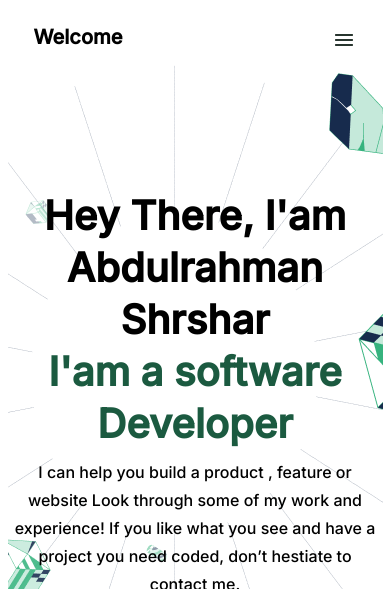
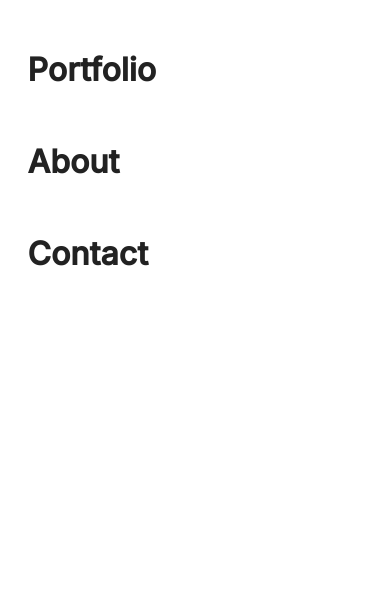
Before and after one commit to abdulrahmanshr75/My-Portifolio, a website: page index.html in a window 390 px wide. Shown: the top 589 px of the page. Drawn offline with Linux system fonts and the light colour scheme.

Commit message:
designing the mobile menu

```diff
--- a/index.html
+++ b/index.html
@@ -18,10 +18,15 @@
       <header>
         <nav class="navigation">
           <h2 class="Logo-heading">Welcome</h2>
+          <ul class="mobile-nav">
+            <li><a href="#Portfolio">Portfolio</a></li>
+            <li><a href="#About">About</a></li>
+            <li><a href="#Contact">Contact</a></li>
+          </ul>
           <ul class="desk-nav">
-            <li><a href="#Portfolio" class="desk-link">Portfolio</a></li>
-            <li><a href="#About" class="desk-link">About</a></li>
-            <li><a href="#Contact" class="desk-link">Contact</a></li>
+            <li><a href="#Portfolio">Portfolio</a></li>
+            <li><a href="#About">About</a></li>
+            <li><a href="#Contact">Contact</a></li>
           </ul>
           <img class="icon" src="images/IconMenu.png" alt="Navigation-icon" />
         </nav>
--- a/package.json
+++ b/package.json
@@ -4,6 +4,10 @@
   "description": "![](https://img.shields.io/badge/Microverse-blueviolet)",
   "main": "index.js",
   "devDependencies": {
+    "babel-eslint": "^10.1.0",
+    "eslint": "^7.32.0",
+    "eslint-config-airbnb-base": "^14.2.1",
+    "eslint-plugin-import": "^2.25.3",
     "hint": "^6.1.9",
     "stylelint": "^13.13.1",
     "stylelint-config-standard": "^21.0.0",
--- a/style.css
+++ b/style.css
@@ -11,6 +11,18 @@ html {
   justify-content: center;
   align-items: center;
   flex-direction: column;
+  margin: 0;
+  padding: 0;
+}
+
+header {
+  position: relative;
+  display: flex;
+  justify-content: space-between;
+  align-items: center;
+  flex-direction: row;
+  margin: 0;
+  padding: 0;
 }
 
 .navigation {
@@ -32,6 +44,36 @@ html {
   margin: 0;
   background-image: url(images/header-illsutration-mobile.png);
   background-repeat: no-repeat;
+}
+
+.mobile-nav {
+  position: absolute;
+  top: 0px;
+  width: 375px;
+  height: 100vh;
+  display: flex;
+  justify-content: flex-start;
+  flex-direction: column;
+  background-color: #ffffff;
+  border-bottom-left-radius: 50px;
+  border-bottom-right-radius: 50px;
+  box-shadow: 0px 48px 48px rgba(37, 47, 137, 0.08);
+  z-index: 10;
+  list-style: none;
+}
+
+.mobile-nav a {
+  color: #222;
+  text-decoration: none;
+  font-weight: bold;
+  font-size: 32px;
+  line-height: 44px;
+  height: 24px;
+  width: 251px;
+}
+
+.mobile-nav li {
+  margin: 24px 0;
 }
 
 .about-me {
@@ -103,10 +145,6 @@ html {
 .p {
   margin: 8px 0;
   line-height: 28px;
-}
-
-.desk-nav {
-  display: none;
 }
 
 .content {
@@ -433,6 +471,10 @@ html {
   text-decoration: none;
 }
 
+.desk-nav {
+  display: none;
+}
+
 @media screen and (min-width: 1100px) {
   .navigation {
     display: flex;
@@ -448,6 +490,10 @@ html {
   }
 
   .Logo-heading {
+    display: none;
+  }
+
+  .mobile-nav {
     display: none;
   }
 
@@ -521,20 +567,6 @@ html {
   .p {
     width: 622px;
     margin: 24px 0;
-  }
-
-  .desk-nav {
-    display: flex;
-    justify-content: center;
-    align-items: center;
-    list-style: none;
-  }
-
-  .desk-link {
-    text-decoration: none;
-    font-weight: bold;
-    color: #333;
-    margin: 0 26px;
   }
 
   .about-me {
```
Also changed, not shown: .eslintrc.json (added), .github/workflows/linters.yml, Toggle.js (added), 1 other file.
